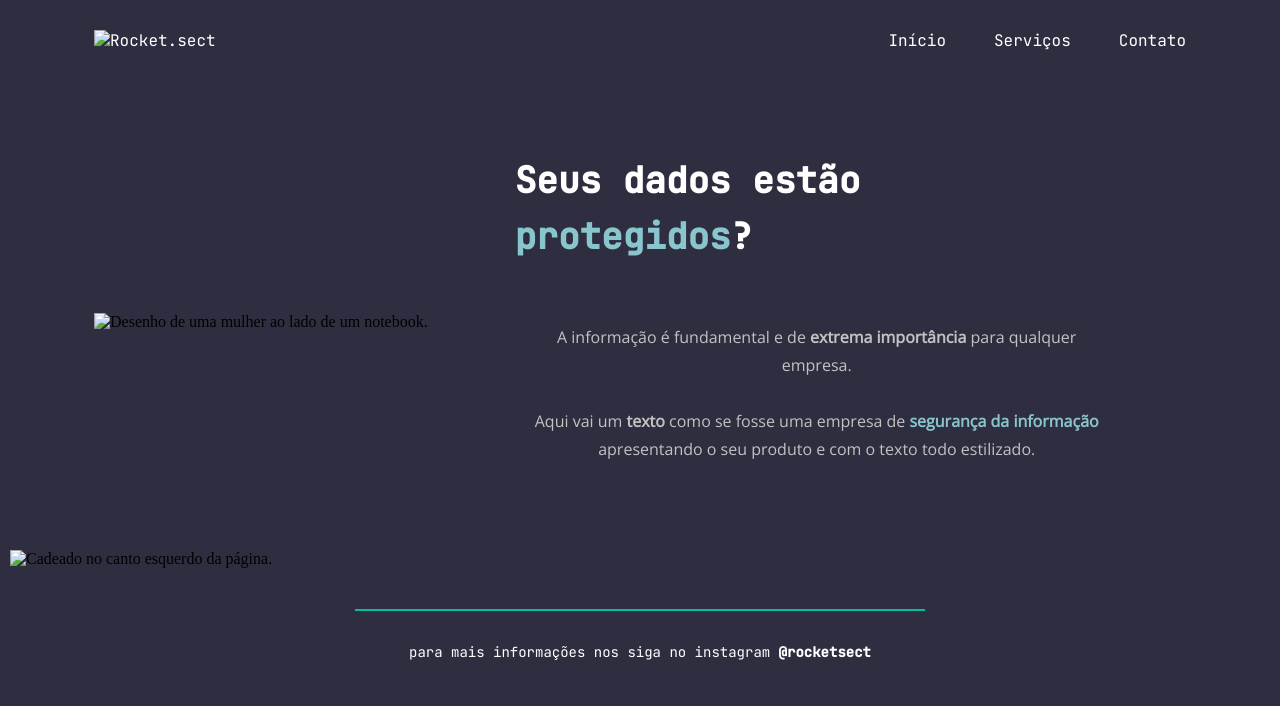
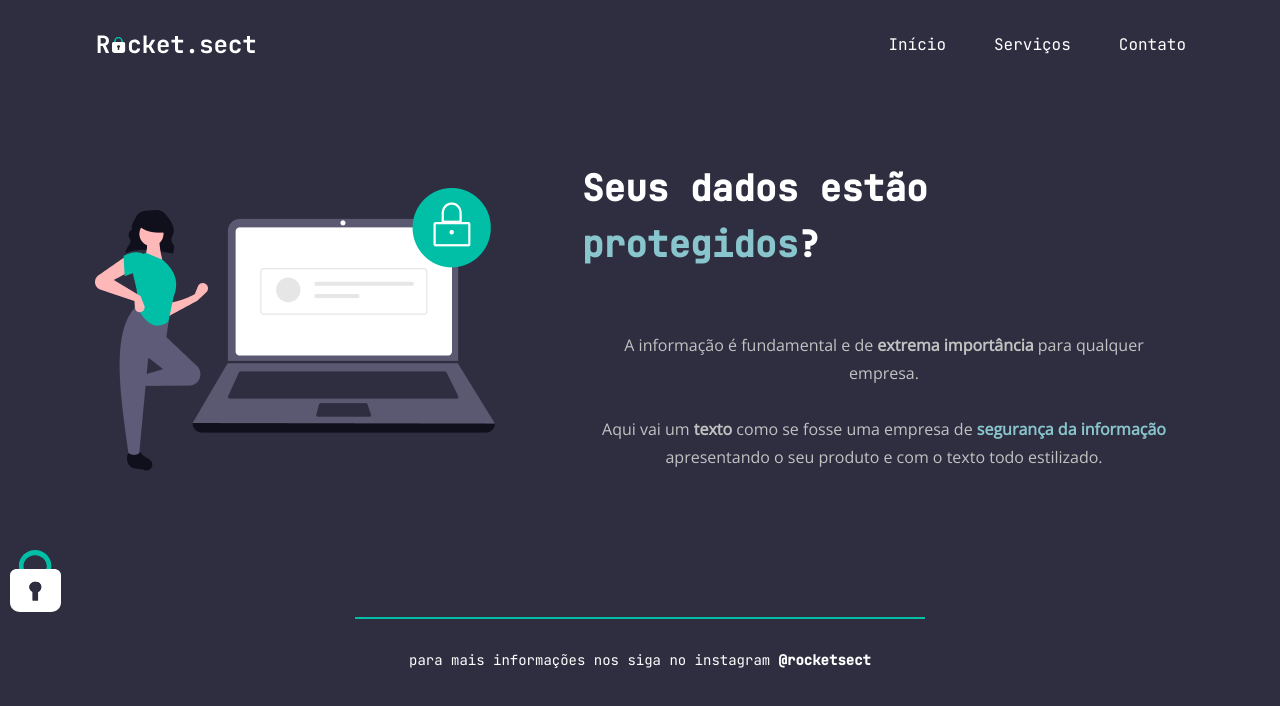
Before and after one commit to marcos-baia/stage-02-desafio-02, a plain HTML site: page index.html in a window 1280 px wide. Drawn offline with nearby package versions, Linux system fonts and the light colour scheme.

Commit message:
correction

```diff
--- a/index.html
+++ b/index.html
@@ -18,7 +18,7 @@
     <div class="page">
       <nav>
           <a id="logo" href="#">
-            <img src="images/logo.svg" alt="Rocket.sect"/>
+            <img src="assets/logo.svg" alt="Rocket.sect"/>
           </a>
           <ul>
             <li><a href="#">Início</a></li>
@@ -28,7 +28,7 @@
       </nav>
 
       <main>
-          <img src="images/img1.png" alt="Desenho de uma mulher ao lado de um notebook.">
+          <img src="assets/img1.png" alt="Desenho de uma mulher ao lado de um notebook.">
 
           <section>
 
@@ -51,7 +51,7 @@
 
     </div>
 
-    <img id="padlock" src="images/padlock-decoration.svg" alt="Cadeado no canto esquerdo da página.">
+    <img id="padlock" src="assets/padlock-decoration.svg" alt="Cadeado no canto esquerdo da página.">
 
   </body>
 </html>
```
